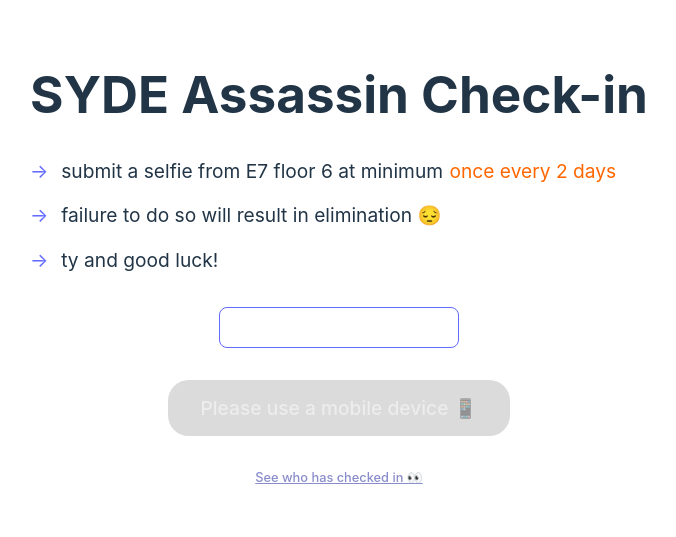
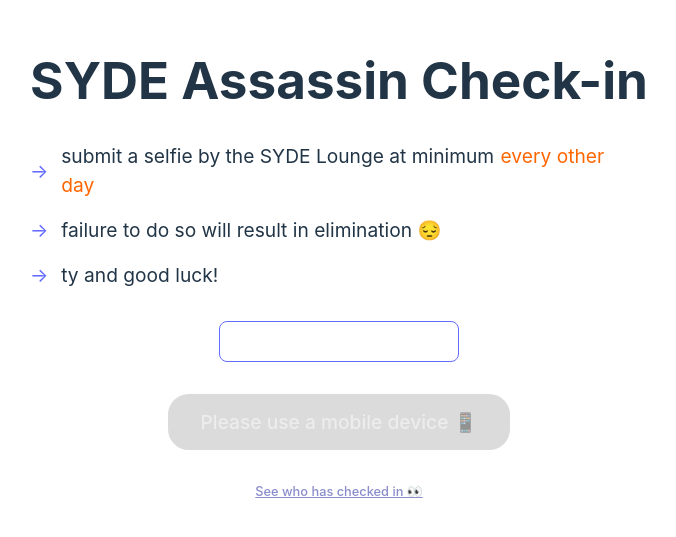
Before and after one commit to jooliaju/assassin_web_tool, a React (Vite) app: page /checkin in a window 1280 px wide. Shown: the part 123-660 px from the top of the page, without its empty margins (301-977 px from the left). Built offline with nearby package versions, Linux system fonts and the light colour scheme; no server answers.

Commit message:
Update CheckIn.jsx

```diff
--- a/src/components/CheckIn.jsx
+++ b/src/components/CheckIn.jsx
@@ -72,9 +72,9 @@ function CheckIn() {
           <ul>
             <li>
               <p>
-                submit a selfie from E7 floor 6 at minimum
+                submit a selfie by the SYDE Lounge at minimum
                 <span style={{ color: "#ff6600", marginLeft: "0.4rem" }}>
-                  once every 2 days
+                  every other day
                 </span>
               </p>
             </li>
```
